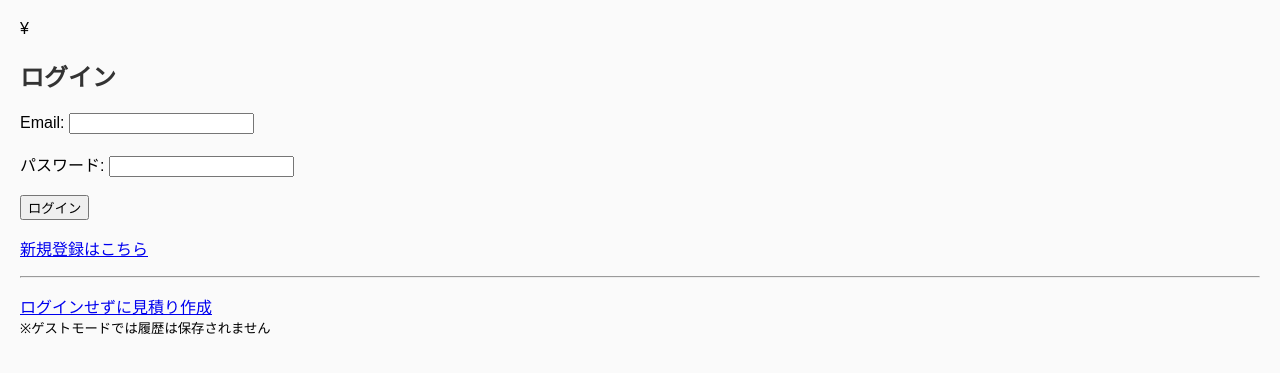
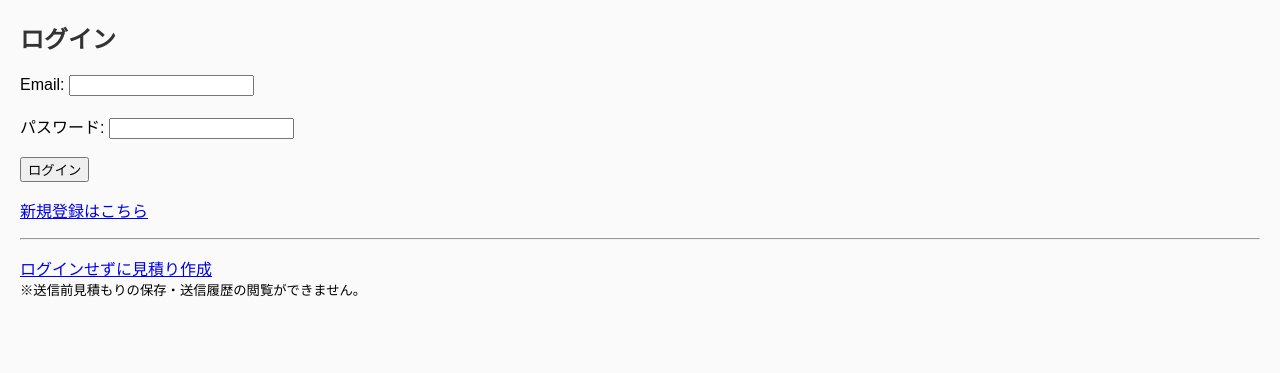
Before and after one commit to yoshikazu-hanihara/flask-project, a Flask app: page /login in a window 1280 px wide. Shown: the top 373 px of the page. Run offline with Flask 3, Linux system fonts and the light colour scheme.

Commit message:
Update login.html

```diff
--- a/templates/login.html
+++ b/templates/login.html
@@ -1,4 +1,4 @@
-¥<!DOCTYPE html>
+<!DOCTYPE html>
 <html>
 <head>
   <meta charset="utf-8">
@@ -6,7 +6,10 @@
   <link rel="stylesheet" href="{{ url_for('static', filename='css/style.css') }}">
 </head>
 <body>
+  <div class="box-1">
   <h2>ログイン</h2>
+ </div>
+  <div class="box-2">
   <form method="post" action="{{ url_for('login') }}">
     <label>Email:</label>
     <input type="email" name="email"><br><br>
@@ -14,9 +17,10 @@
     <input type="password" name="password"><br><br>
     <input type="submit" value="ログイン">
   </form>
+  </div>
   <p><a href="{{ url_for('register') }}">新規登録はこちら</a></p>
   <hr>
   <p><a href="{{ url_for('guest_estimate') }}">ログインせずに見積り作成</a><br>
-  <small>※ゲストモードでは履歴は保存されません</small></p>
+  <small>※送信前見積もりの保存・送信履歴の閲覧ができません。</small></p>
 </body>
 </html>
```
